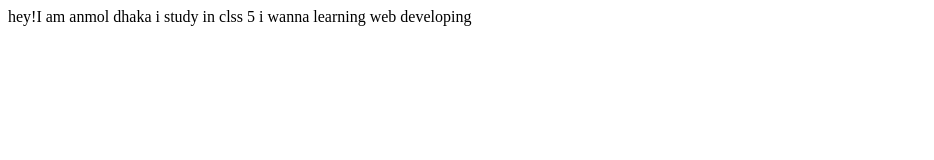
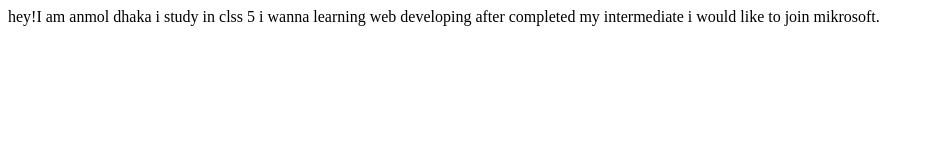
Before and after one commit to sagardhaka1995/anmoldhakaportfolio, a plain HTML site: page index.html in a window 1280 px wide. Shown: the whole page, without its empty margins (0-934 px from the left). Drawn offline with Linux system fonts and the light colour scheme.

Commit message:
docs: adding more personal information

```diff
--- a/index.html
+++ b/index.html
@@ -10,5 +10,7 @@
     hey!I am anmol dhaka
     i study in clss 5
     i wanna learning web developing
+
+    after completed my intermediate i would like to join mikrosoft.
 </body>
 </html>
```
